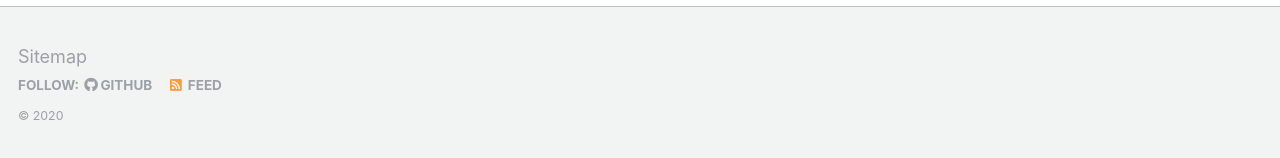
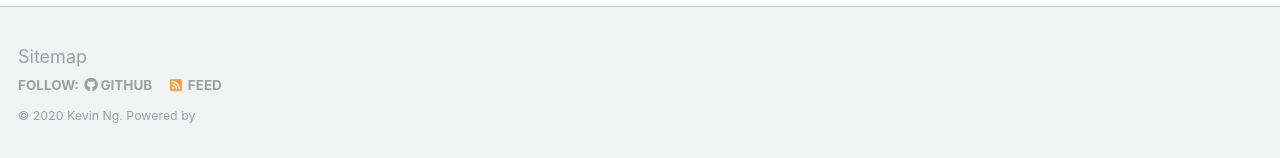
Before and after one commit to KevinCNg/kevincng.github.io, a Jekyll site: the page built from _pages/about.md, in a window 1280 px wide and 921 px high. Shown: the part 760-918 px from the top of the window. Built offline with Jekyll 4.4.1, drawn with Linux system fonts in a browser that asks for light colours.

Commit message:
Update footer.html

```diff
--- a/_includes/footer.html
+++ b/_includes/footer.html
@@ -21,4 +21,4 @@
   </ul>
 </div>
 
-<div class="page__footer-copyright">&copy; {{ site.time | date: '%Y' }} </div>
+<div class="page__footer-copyright">&copy; {{ site.time | date: '%Y' }} {{ site.name | default: site.title }}. {{ site.data.ui-text[site.locale].powered_by | default: "Powered by" }}</div>
```
